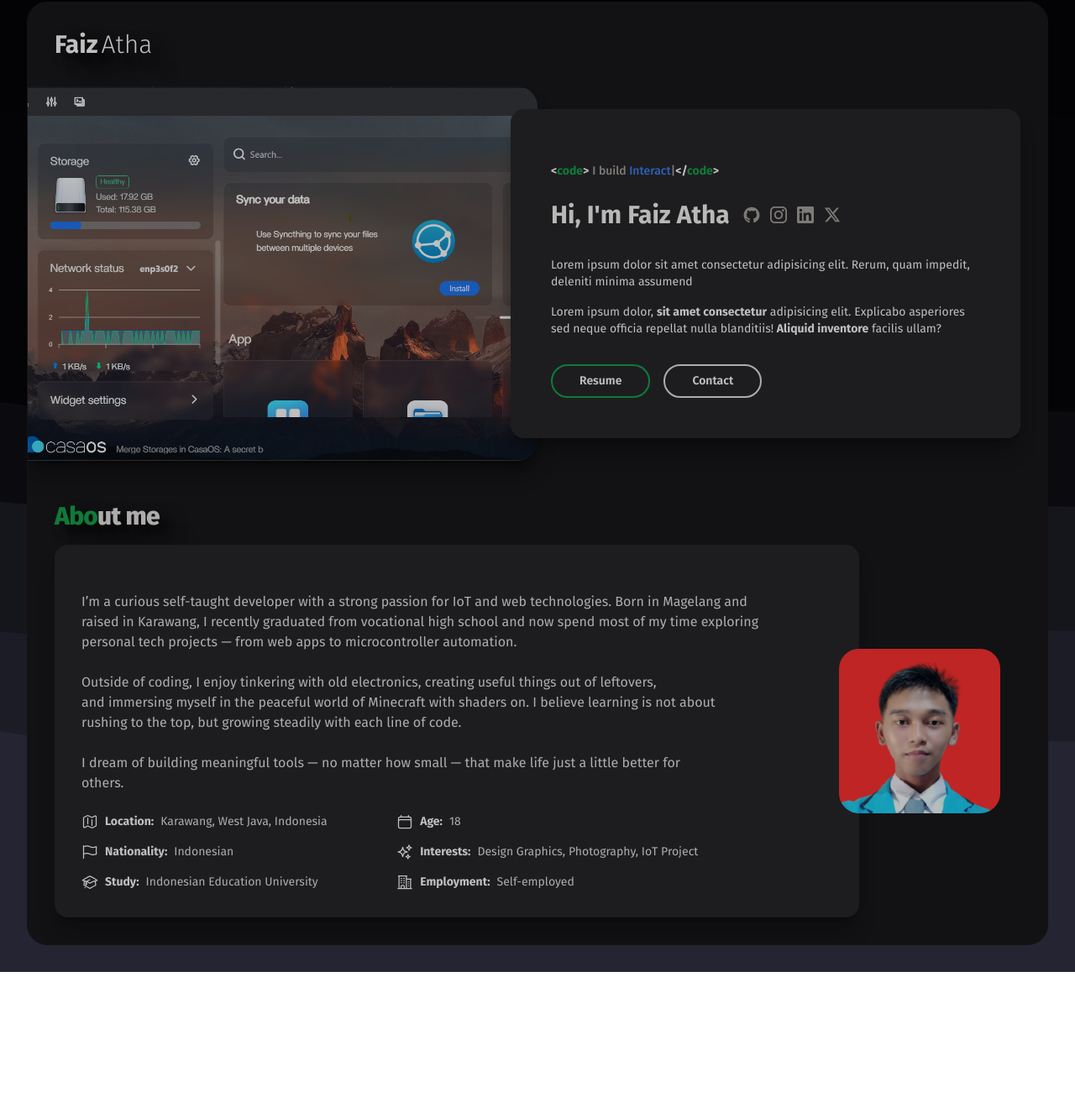
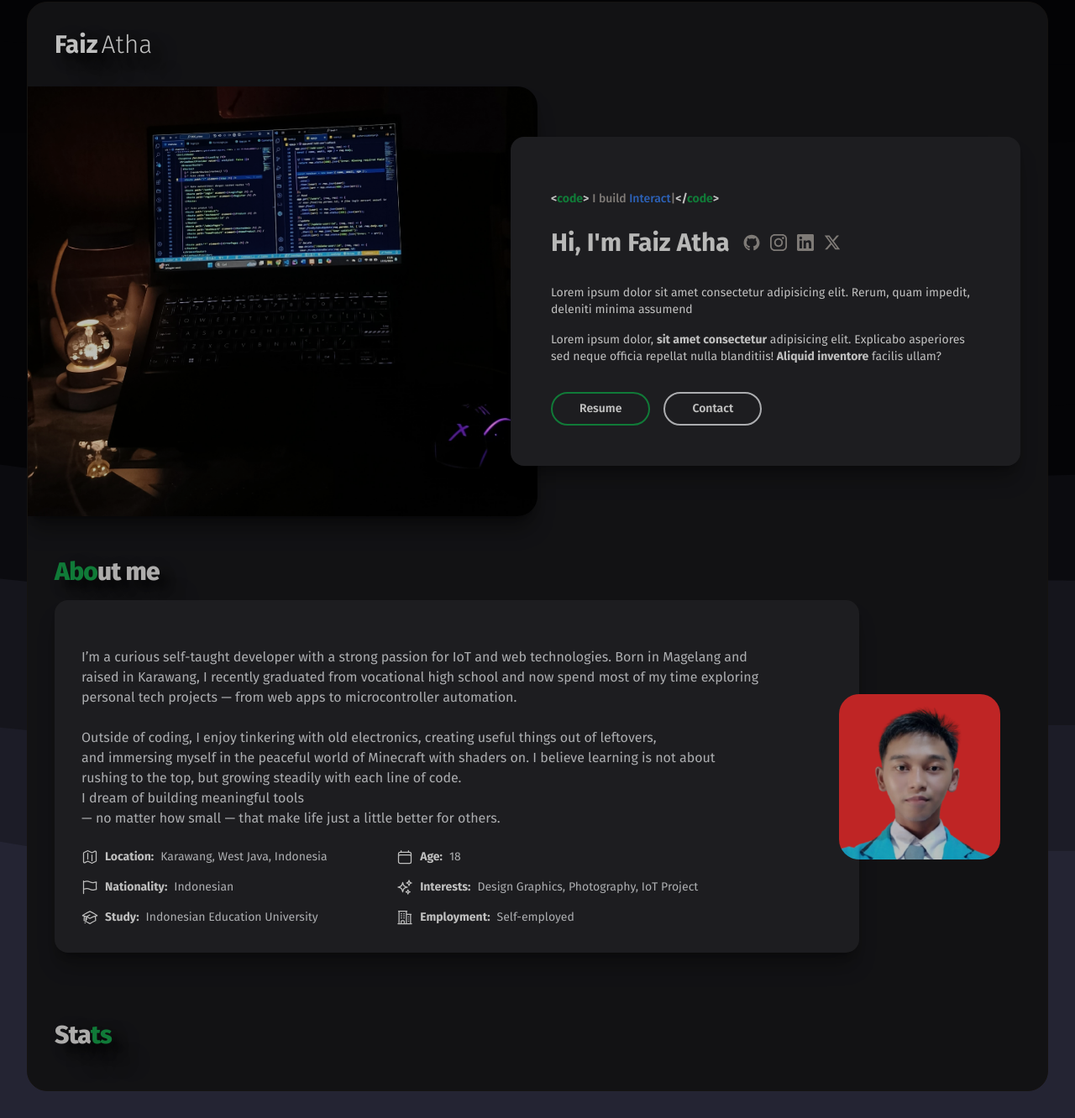
Before and after one commit to fnCodeee/fncodeee.github.io, a plain HTML site: page index.html in a window 1280 px wide. Shown: the part 30-1362 px from the top of the page at 84% size. Before the commit the page ends 1188 px from the top, so only its background shows below. Drawn offline with nearby package versions, Linux system fonts and the light colour scheme; a web font is replaced by a local one.

Commit message:
style & docs(assets): change a hero img

```diff
--- a/index.html
+++ b/index.html
@@ -26,7 +26,6 @@
   />
 
   <script src="https://cdn.jsdelivr.net/npm/typed.js@2.0.12"></script>
-
  </head>
  <style>
   * {
@@ -61,7 +60,7 @@
          <img
           class="object-cover sm:rounded-r-3xl"
           sizes="(min-width: 320px) 640px, 320px"
-          src="./assets/hero.png"
+          src="./assets/hero.jpg"
           alt="hero"
          />
         </div>
@@ -138,9 +137,8 @@
             personal tech projects — from web apps to microcontroller automation.
             <br />Outside of coding, I enjoy tinkering with old electronics, creating useful things out of leftovers,
             and immersing myself in the peaceful world of Minecraft with shaders on. I believe learning is not about
-            rushing to the top, but growing steadily with each line of code.
-            <br />I dream of building meaningful tools — no matter how small — that make life just a little better for
-            others.
+            rushing to the top, but growing steadily with each line of code. <br />I dream of building meaningful tools
+            — no matter how small — that make life just a little better for others.
            </p>
            <ul id="profile_list" class="grid grid-cols-1 gap-4 lg:grid-cols-2">
             <script src="./module/profile.js"></script>
@@ -155,10 +153,24 @@
         </div>
        </div>
       </section>
+      <section id="stats">
+       <div class="p-4 pt-12 md:p-8 md:pt-12">
+        <div class="hidden lg:block">
+         <h2
+          class="mb-4 font-brand-primary text-2xl font-extrabold tracking-tight text-stone-200 sm:text-3xl"
+          style="
+           text-shadow: rgba(0, 0, 0, 0.5) 10px 10px 10px, rgba(0, 0, 0, 0.4) 14px 8px 20px,
+            rgba(0, 0, 0, 0.1) 30px 30px 30px;
+          "
+         >
+          Sta<span class="text-green-600">ts</span>
+         </h2>
+        </div>
+       </div>
+      </section>
      </div>
     </main>
    </div>
   </div>
-
  </body>
 </html>
```
Also changed, not shown: assets/hero.jpg (added), assets/hero.png (deleted).
